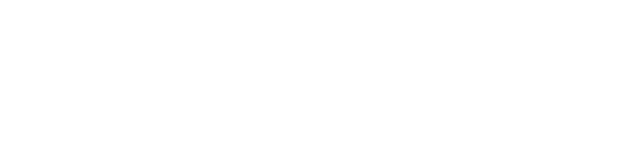
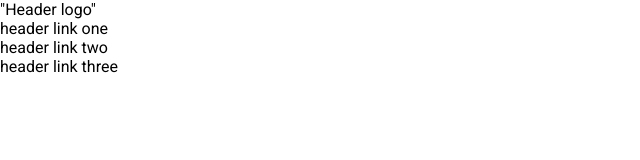
Before and after one commit to v-machado/odin-landing-page, a plain HTML site: page index.html in a window 1280 px wide. Shown: the whole page, without its empty margins (0-640 px from the left). Drawn offline with Linux system fonts and the light colour scheme.

Commit message:
Importing google font and starting laying first header texts

```diff
--- a/index.html
+++ b/index.html
@@ -0,0 +1,23 @@
+<!DOCTYPE html>
+<html lang="en">
+<head>
+    <meta charset="UTF-8">
+    <meta name="viewport" content="width=device-width, initial-scale=1.0">
+    <title>Landing Page</title>
+    <link rel="preconnect" href="https://fonts.googleapis.com">
+    <link rel="preconnect" href="https://fonts.gstatic.com" crossorigin>
+    <link href="https://fonts.googleapis.com/css2?family=Roboto:ital,wght@0,100..900;1,100..900&display=swap" rel="stylesheet">
+    <link rel="stylesheet" href="styles.css">
+</head>
+<body>
+    <div class="Header">
+        "Header logo"
+        <ul>
+            <li>header link one</li>
+            <li>header link two</li>
+            <li>header link three</li>
+        </ul>
+    </div>
+
+</body>
+</html>
--- a/styles.css
+++ b/styles.css
@@ -3,3 +3,7 @@
   margin: 0;
   padding: 0;
 }
+
+body {
+  font-family: 'Roboto', sans-serif;
+}
```
